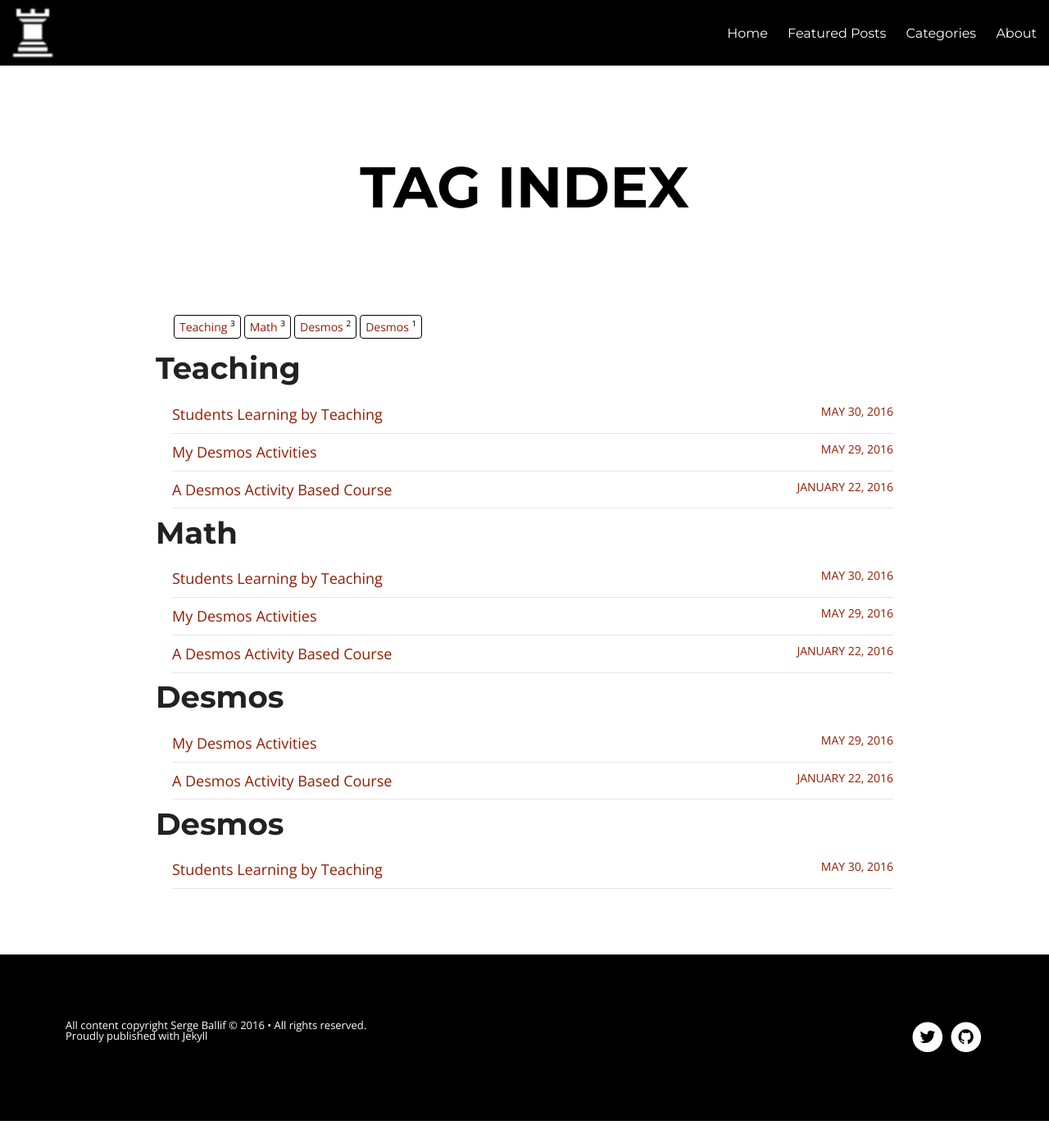
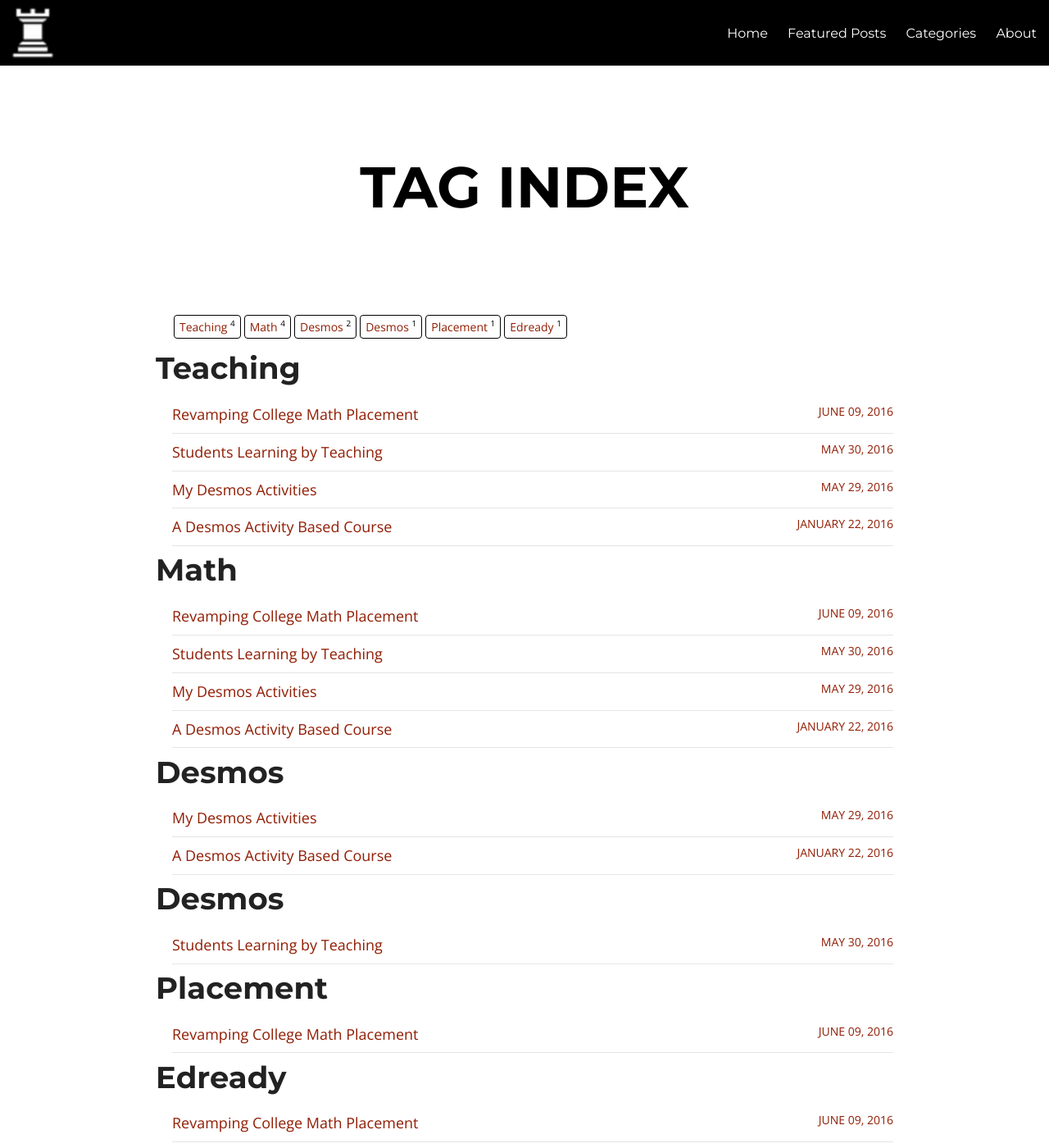
Before and after one commit to sergeballif/sergeballif.github.io, a Jekyll site: the page built from tags.html, in a window 1280 px wide and 1400 px high. Shown: the whole window at 82% size. Built offline with Jekyll 4.4.1, drawn with Linux system fonts in a browser that asks for light colours; nearby versions of some CDN libraries; some of the changed lines change nothing that is shown.

Commit message:
Updated 2016-06-09-revamping-college-math-placement.md

```diff
--- a/_posts/2016-06-09-revamping-college-math-placement.md
+++ b/_posts/2016-06-09-revamping-college-math-placement.md
@@ -1,6 +1,6 @@
 ---
 layout: post
-published: false
+published: true
 mathjax: true
 featured: false
 comments: true
@@ -9,12 +9,14 @@ description: Getting College Math Placement Right
 categories:
   - math
   - teaching
-tags: math placement teaching
-headline: Smoothing the college math path
+tags: math placement teaching edready
+headline: Smoothing the college math path with EdReady
+modified: ''
+imagefeature: ''
 ---
 Getting students placed in the right math class in college is a challenge that plagues all of higher ed. Math is often the obstacle that keeps students from progressing to a degree, especially when they place below the level of a college math course. This problem is all too common; about 75% of our incoming students at Nevada State College place into remedial math based.
 
-Often the initial course placement is just wrong. Occasionally a student will end up in a math course that is too advanced for them, but the more common problem is to have a student taking a course that is too easy for them. The Accuplacer placement test has proved to be a poor predictor of success. It turns out that high school GPA would be a much better indicator of the correct placement. In hindsight, it seems obvious that a long term measure of diligence (like GPA) would be a better tool for deciding the right level to start college than a single test taken in the middle of the summer.
+Often the initial course placement is just wrong. Occasionally a student will end up in a math course that is too advanced for them, but the more common problem is to have a student taking a course that is too easy for them. The Accuplacer placement test has proved to be a poor predictor of success. It turns out that high school GPA would be a much better indicator of the correct placement. In hindsight, it seems obvious that a long term measure of diligence (like GPA) would be a better tool for deciding the right level to start college than a single test taken in the middle of the summer after a long break.
 
 This year we are changing our approach. The goal is to remove all of the bottlenecks and give students at least one successful math experience in their lives.
 
@@ -24,67 +26,19 @@ This year we are changing our approach. The goal is to remove all of the bottlen
 alt="NSC EdReady" width="280" height="157" border="10" /></a>
 </div>
 
-What is EdReady?
-================
+We have adopted EdReady as our chief placement tool. EdReady is a free learning platform that motivated students can use to fill in the gaps in their math knowledge. EdReady contains videos and learning materials to help students learn the content that they would normally learn by taking Math 95M at NSC (a 5-credit course that ultimately doesn't count towards college credit). Students who would like to improve their placement from the Accuplacer test can work through EdReady to place into a higher class.
 
-[]
+__Old Method:__ Students take the Accuplacer test prior to coming to new student orientation. Based off of their Accuplacer score they are placed into a course. Alternatively they could use their ACT or SAT score instead of the Accuplacer score.
 
-[][1]
+__New Method:__  Incoming students who don't have an ACT or SAT score will take an EdReady test to get their initial placement. (All incoming students in Nevada will now be required to take the ACT, so more students will have a default initial placement than in previous semesters.) Any student who wishes to improve their placement can continue working through EdReady to improve their score. Students can proceed at their own pace. In the process of working through EdReady students are able to complete (approximately) the same work that they would learn in our remedial math course (Math 95M).
 
-EdReady is a free learning platform that motivated students can use to
-fill in the gaps in their math knowledge. EdReady contains videos and
-learning materials to help you learn the content that you would normally
-learn by taking Math 95M at NSC.
+The new EdReady placement method doesn't cost the students (or NSC) anything because the state of Nevada has purchased access to EdReady for all institutions in the state. Students can save \$800 and a whole semester and bypass a 5-credit remedial course (Math 95M) that would not count towards college credit.
+EdReady is a great resource for self-motivated students. We can only supply minimal support and follow-up, so we can't expect miracles, but we are optimistic that many students will be sufficiently excited by the prospects of getting their college math completed in only one semester that they will get to work this summer to improve their placement for fall semester.
 
-Students who would like to improve their placement from the Accuplacer
-test can work through EdReady to place into a higher class. (In the long
-run we would like to phase out the Accuplacer test altogether and
-replace it with EdReady.)
+Perhaps the biggest challenge that we face in starting this new program is just getting the word out to students. The whole program is destined to fail if we only provide a simple link in an email. To get students started we have have approached from several angles.
+- Each incoming student who placed below college math level received an email from Advising telling them about the opportunity to use EdReady to improve their placement.
+- A week later a student worker called each of the students to talk in person about the possibilities and to answer their questions.
+- We placed a special EdReady link in the resource tab of Canvas.
+- At New Student Orientation the math advisor will go over all of the details of how to use EdReady to improve their placement.
 
-Why EdReady?
-============
-
-It saves you time and money. **EdReady is free**. Math 095M costs more
-than $800 and takes a whole semester. Any student who is sufficiently
-motivated to work through the EdReady material without needing a teacher
-to prod them to action can succeed with EdReady.
-
-How do I get started?
-=====================
-
-First determine whether you plan to continue on to Calculus. Go to
-[nsc.edready.org] and follow the instructions to create an account.
-Enter the key **`placement`** (or **`placementcalculustrack`** for
-students who plan to take calculus eventually) and click submit. Then
-click Get Started!
-
-<img src="EdReadyKey.PNG" alt="image" width="264" />
-
-Each time you log in you will work on the goal “Accuplacer
-Prep-Elementary Algebra” (or “Accuplacer Prep - College Level Math” for
-students on the calculus track). Select that goal and click Go to Goal.
-Click on Start assessment to take your initial test to see what you need
-to work on.
-
-<img src="EdReadyStartAssessment.PNG" alt="image" width="264" />
-
-Over time you can view your progress as your score rises.
-
-How will my EdReady score affect my placement?
-==============================================
-
-You must first take the Accuplacer test to get an initial placement if
-you have not taken the ACT or SAT. Then you can work through EdReady to
-improve your placement. Everything must be completed manually at this
-time, so you will need to contact LaKiasha Hollingsworth at
-[LaKiasha.Hollingsworth@nsc.edu] so that she can verify your progress
-and place you in a class. At the time of your email, you must provide
-your NSHE ID and the Course Section for the math class you would like to
-enroll in. Please note that we will only place students in a course if
-they have taken a placement exam (such as Accuplacer, ACT, or SAT). This
-policy may change in the future, but for now we need data.
-
-  []: https://youtu.be/G4vll_wvC88
-  [1]: https://player.vimeo.com/video/127075396
-  [nsc.edready.org]: nsc.edready.org
-  [LaKiasha.Hollingsworth@nsc.edu]: LaKiasha.Hollingsworth@nsc.edu
+The last day of summer semester is the deadline we have set for improving the math course placement for fall semester. We are hopeful that students will take advantage.
```
